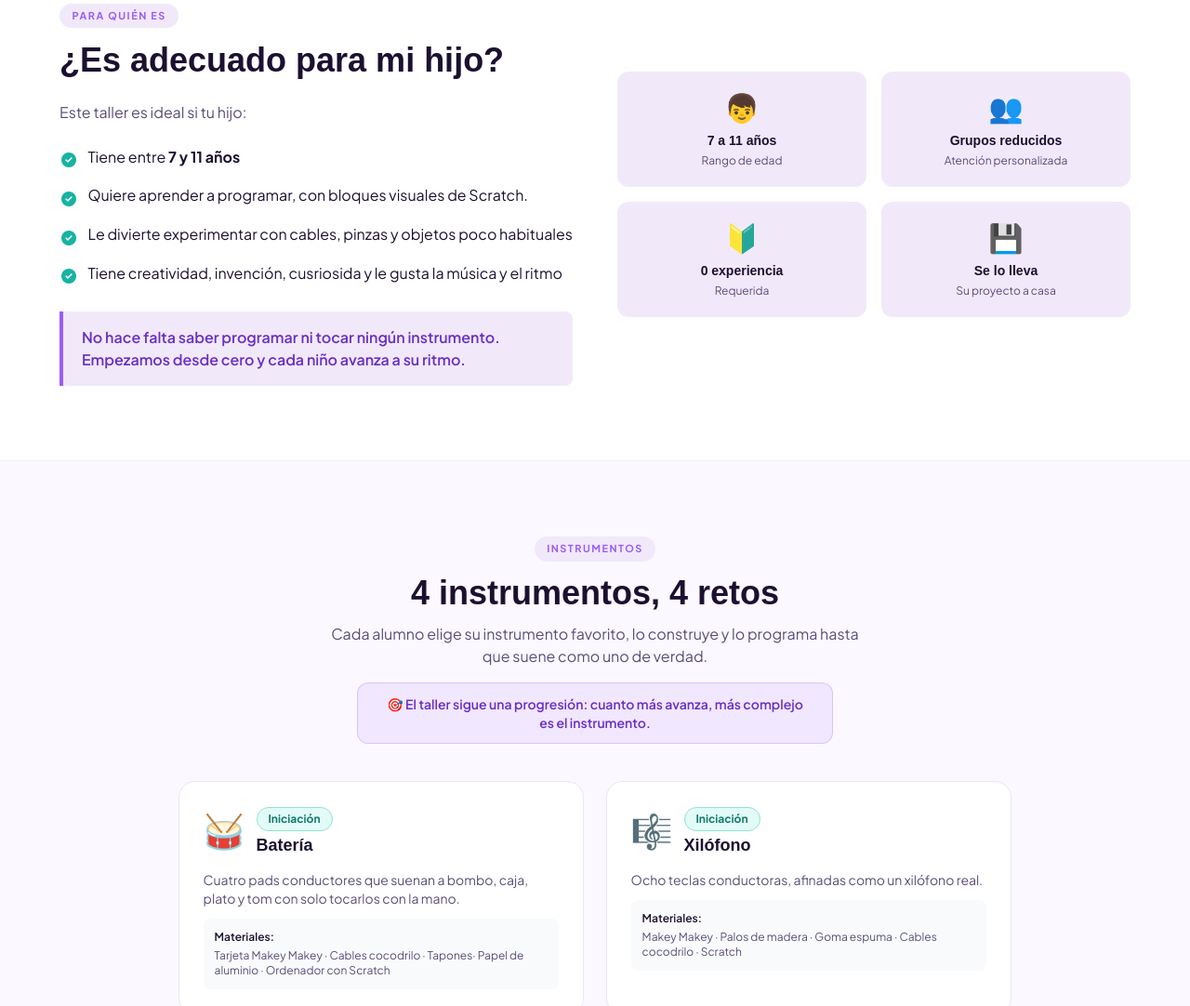
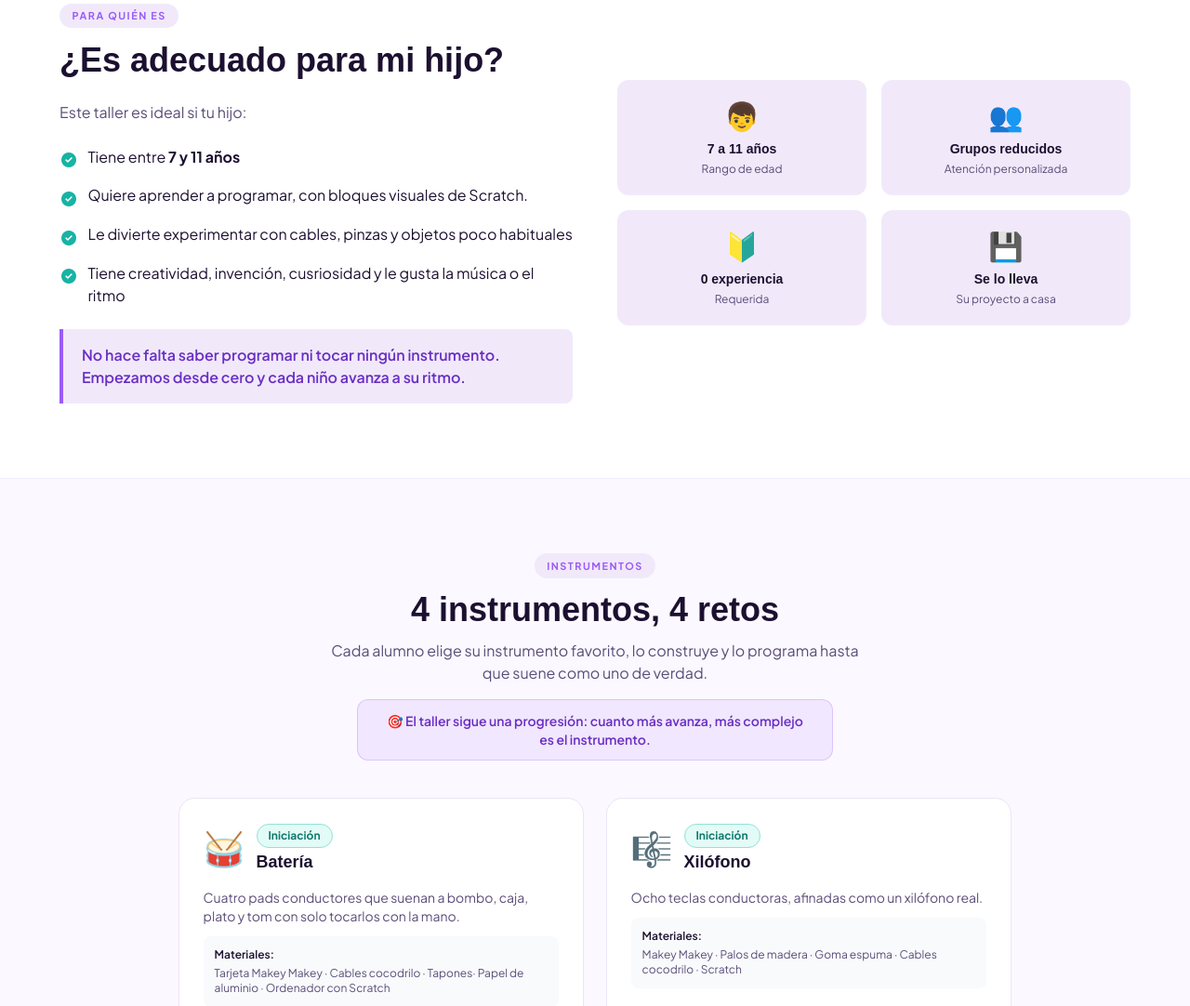
Before and after one commit to AcademiaTecnopolis/saladares, a website: page taller/index.html in a window 1280 px wide. Shown: the part 849-1931 px from the top of the page at 93% size. Drawn offline with nearby package versions, Linux system fonts and the light colour scheme; a web font is replaced by a local one.

Commit message:
Fix typo in creativity description

```diff
--- a/taller/index.html
+++ b/taller/index.html
@@ -376,7 +376,7 @@
           </div>
           <div class="check-item">
             <span class="check-icon material-symbols-outlined text-xl" style="font-variation-settings:'FILL' 1;">check_circle</span>
-            <span>Tiene creatividad, invención, cusriosida y le gusta la música y el ritmo</span>
+            <span>Tiene creatividad, invención, cusriosidad y le gusta la música o el ritmo</span>
           </div>
         </div>
         <div class="bg-paper-warm border-l-4 border-neon-violet rounded-r-lg px-5 py-4">
```
